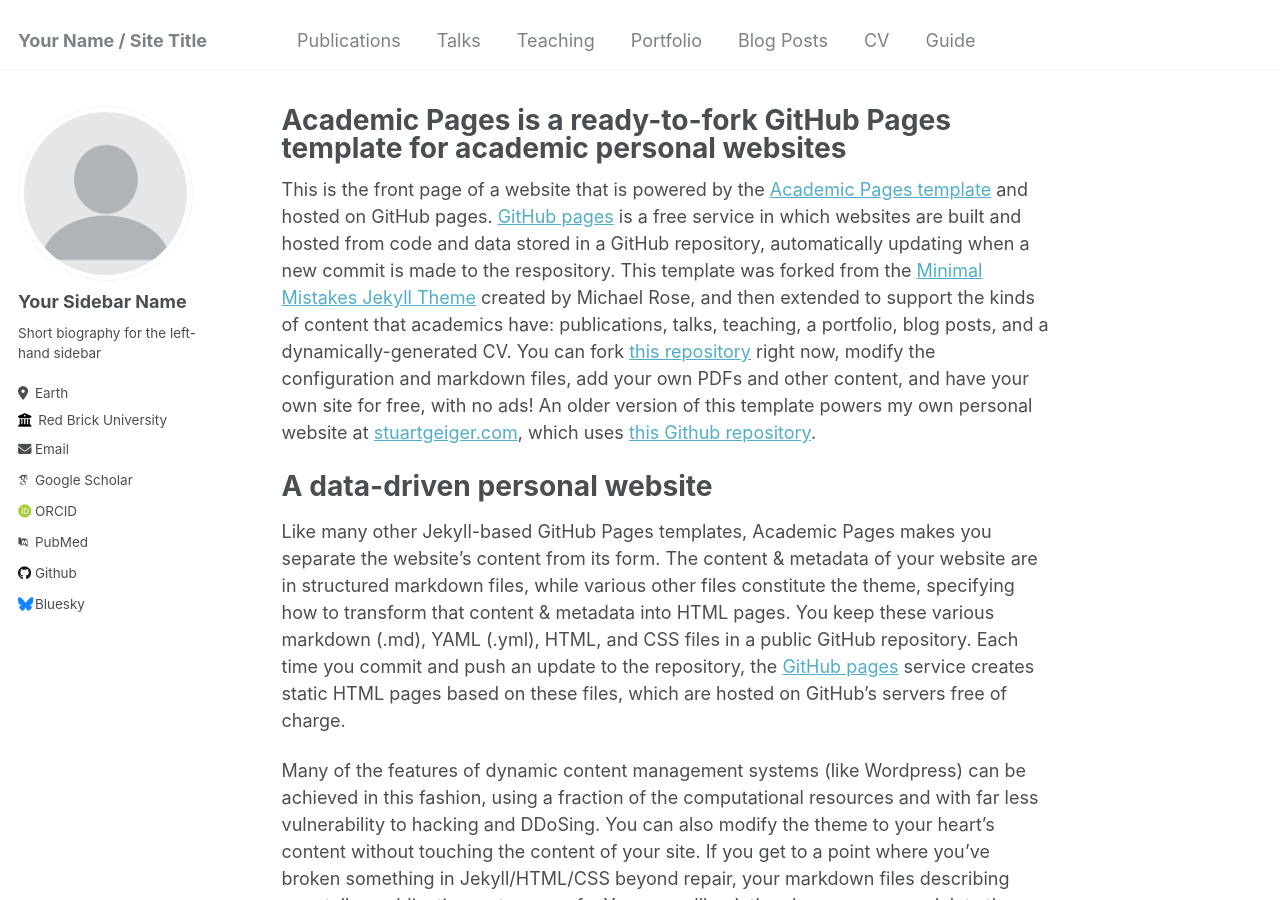
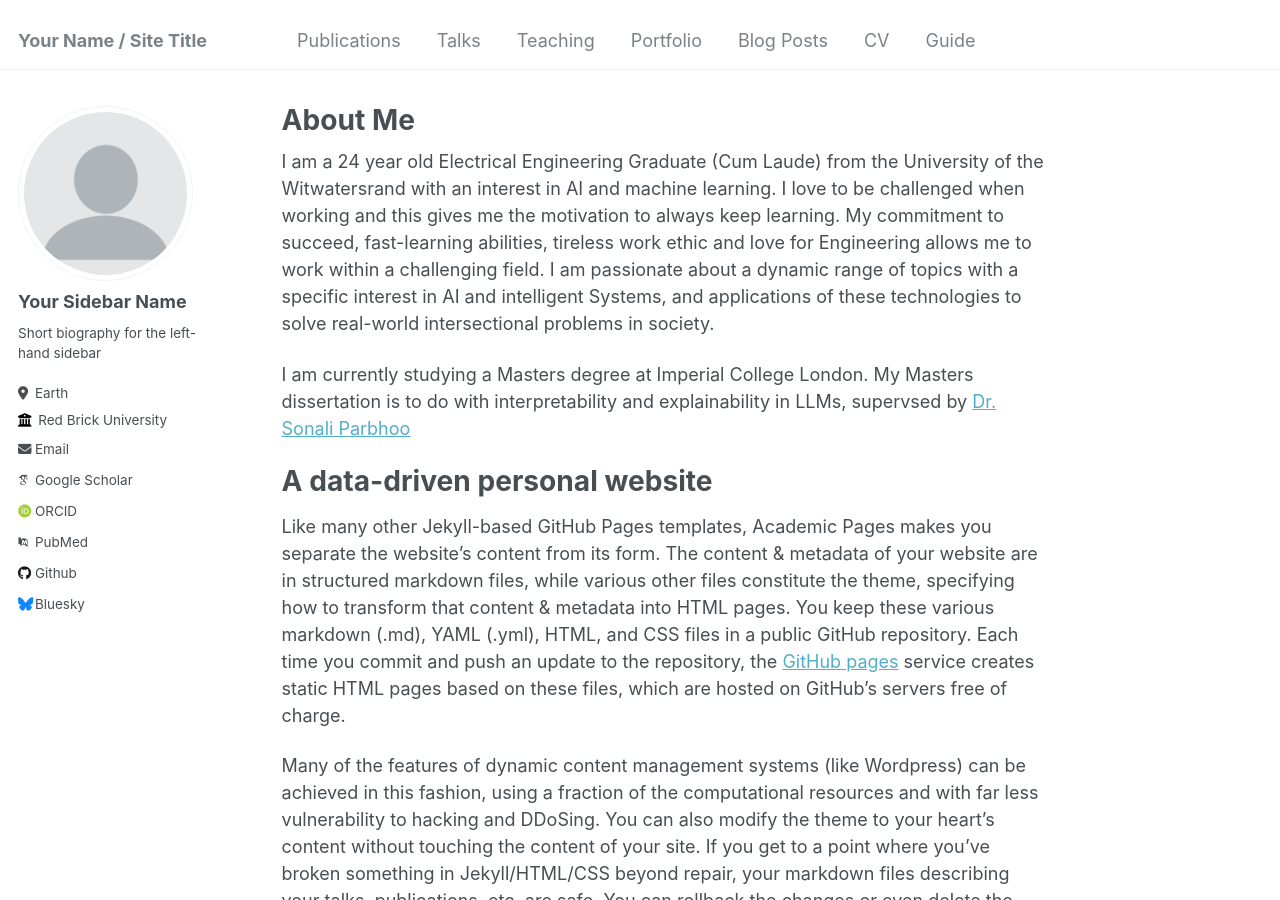
Before and after one commit to JaredJoss/jaredjoss.github.io, a Jekyll site: the page built from _pages/about.md, in a window 1280 px wide and 900 px high. Built offline with Jekyll 4.4.1, drawn with Linux system fonts in a browser that asks for light colours; some web fonts are replaced.

Commit message:
add aboutme

```diff
--- a/_pages/about.md
+++ b/_pages/about.md
@@ -1,13 +1,16 @@
 ---
 permalink: /
-title: "Academic Pages is a ready-to-fork GitHub Pages template for academic personal websites"
+title: "About Me"
 author_profile: true
 redirect_from:
   - /about/
   - /about.html
 ---
 
-This is the front page of a website that is powered by the [Academic Pages template](https://github.com/academicpages/academicpages.github.io) and hosted on GitHub pages. [GitHub pages](https://pages.github.com) is a free service in which websites are built and hosted from code and data stored in a GitHub repository, automatically updating when a new commit is made to the respository. This template was forked from the [Minimal Mistakes Jekyll Theme](https://mmistakes.github.io/minimal-mistakes/) created by Michael Rose, and then extended to support the kinds of content that academics have: publications, talks, teaching, a portfolio, blog posts, and a dynamically-generated CV. You can fork [this repository](https://github.com/academicpages/academicpages.github.io) right now, modify the configuration and markdown files, add your own PDFs and other content, and have your own site for free, with no ads! An older version of this template powers my own personal website at [stuartgeiger.com](http://stuartgeiger.com), which uses [this Github repository](https://github.com/staeiou/staeiou.github.io).
+I am a 24 year old Electrical Engineering Graduate (Cum Laude) from the University of the Witwatersrand with an interest in AI and machine learning. I love to be challenged when working and this gives me the motivation to always keep learning. My commitment to succeed, fast-learning abilities, tireless work ethic and love for Engineering allows me to work within a challenging field. I am passionate about a dynamic range of topics with a specific interest in AI and intelligent Systems, and applications of these technologies to solve real-world intersectional problems in society.
+
+I am currently studying a Masters degree at Imperial College London. My Masters dissertation is to do with interpretability and explainability in LLMs, supervsed by [Dr. Sonali Parbhoo](https://sites.google.com/view/sonali-parbhoo)
+
 
 A data-driven personal website
 ======
```
